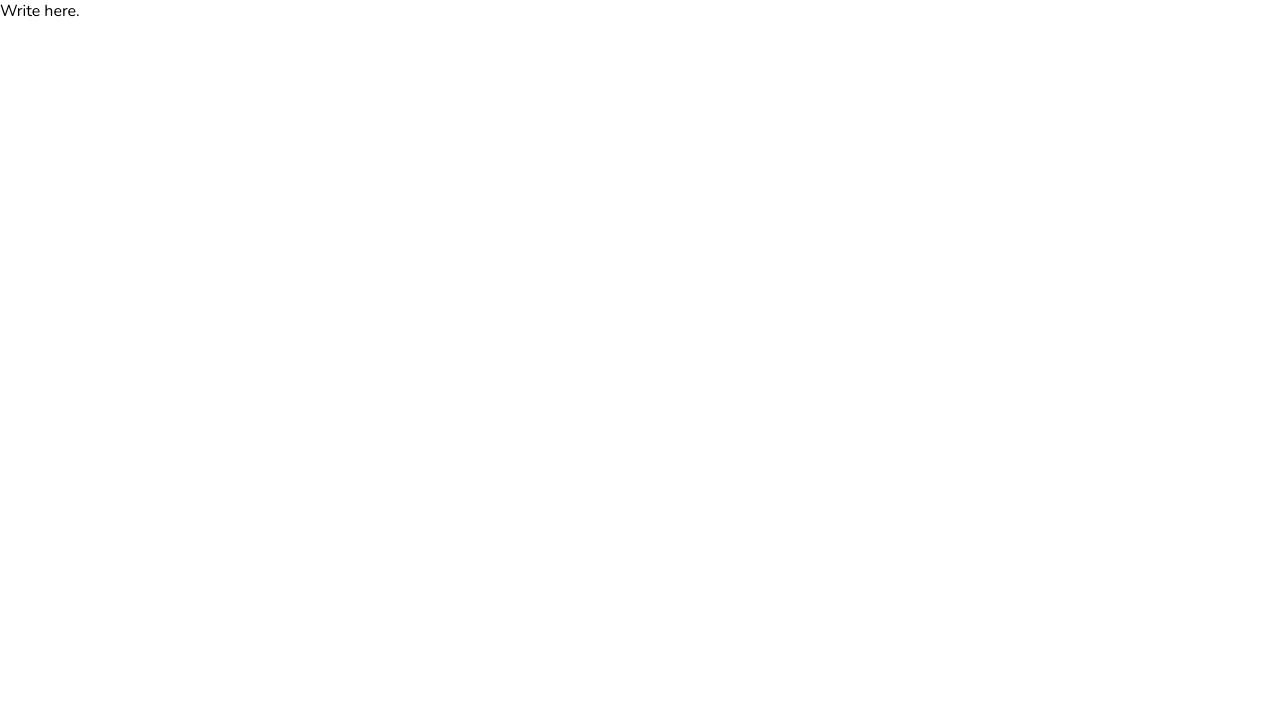
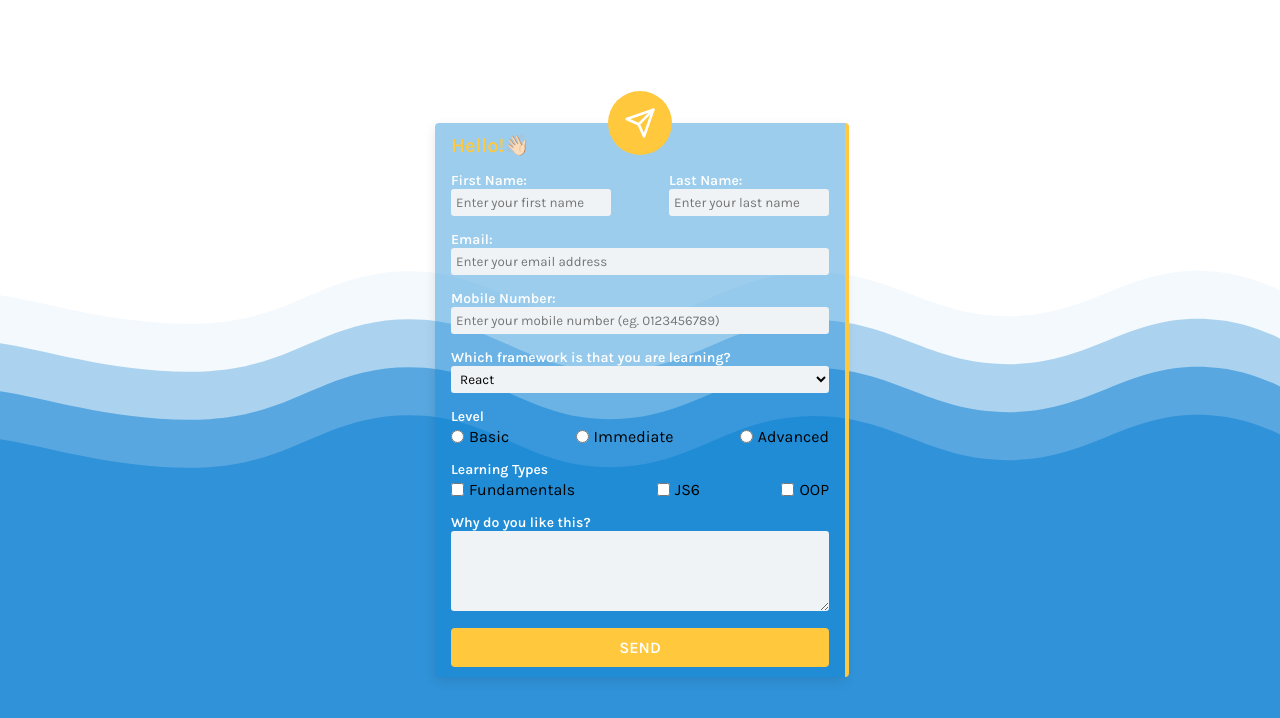
Before and after one commit to burmesesadboi/compass-assignment1, a React (Vite) app: page / in a window 1280 px wide. Shown: the top 718 px of the page. Built offline with nearby package versions, Linux system fonts and the light colour scheme.

Commit message:
styling form component

```diff
--- a/src/App.jsx
+++ b/src/App.jsx
@@ -1,9 +1,10 @@
 import { useState } from "react";
+import Form from "./form/Form";
 
 function App() {
   return (
     <div className="App">
-      <p>Write here.</p>
+      <Form />
     </div>
   );
 }
--- /dev/null
+++ b/src/form/Form.jsx
@@ -0,0 +1,119 @@
+import { Component } from "react";
+import "./Form.css";
+import { FiSend } from "react-icons/fi";
+import { frameworks, learningTypes, levels } from "../util/data";
+
+export default class Form extends Component {
+  render() {
+    return (
+      <div className="bgStyle">
+        <form>
+          <div className="formStyle">
+            <div className="sendCircle">
+              <FiSend className="sendIcon" />
+            </div>
+            <p className="head">Hello!👋🏻</p>
+            <div className="fullName">
+              <div>
+                <label className="label">First Name:</label>
+                <br />
+                <input
+                  type="text"
+                  name="firstName"
+                  placeholder="Enter your first name"
+                />
+              </div>
+              <div>
+                <label className="label">Last Name:</label>
+                <br />
+                <input
+                  type="text"
+                  name="lastName"
+                  placeholder="Enter your last name"
+                />
+              </div>
+            </div>
+
+            <div className="email">
+              <label className="label">Email:</label>
+              <br />
+              <input
+                type="email"
+                name="email"
+                placeholder="Enter your email address"
+              />
+            </div>
+            <div className="phoneNumber">
+              <label className="label">Mobile Number:</label>
+              <br />
+              <input
+                type="number"
+                name="number"
+                placeholder="Enter your mobile number (eg. 0123456789)"
+              />
+            </div>
+
+            <div className="frameworks">
+              <label className="label">
+                Which framework is that you are learning?
+              </label>
+              <br />
+              <select>
+                {frameworks.map((framework) => (
+                  <option key={framework.id} value={framework.value}>
+                    {framework.value}
+                  </option>
+                ))}
+              </select>
+            </div>
+
+            <div className="levels">
+              <label className="label">Level</label>
+              <br />
+              <div className="wrapper">
+                {levels.map((level) => (
+                  <div
+                    key={level.id}
+                    value={level.name}
+                    className="wrapperInner"
+                  >
+                    <input type="radio" name="level" />
+                    <label>{level.name}</label>
+                  </div>
+                ))}
+              </div>
+            </div>
+
+            <div className="learningTypes">
+              <label className="label">Learning Types</label>
+              <br />
+              <div className="wrapper">
+                {learningTypes.map((learningType) => (
+                  <div
+                    key={learningType.id}
+                    value={learningType.name}
+                    className="wrapperInner"
+                  >
+                    <input type="checkbox" />
+                    <label>{learningType.name}</label>
+                  </div>
+                ))}
+              </div>
+            </div>
+
+            <div className="details">
+              <label className="label">Why do you like this?</label>
+              <textarea rows="50"></textarea>
+            </div>
+
+            <div className="buttonWrapper">
+              <button className="button" type="submit">
+                SEND
+              </button>
+            </div>
+          </div>
+        </form>
+      </div>
+    );
+  }
+}
--- a/src/index.css
+++ b/src/index.css
@@ -1,5 +1,6 @@
-@import url("https://fonts.googleapis.com/css2?family=Nunito:ital,wght@0,200;0,300;0,400;0,500;0,600;0,700;0,800;0,900;0,1000;1,200;1,300;1,400;1,500;1,600;1,700;1,800;1,900;1,1000&display=swap");
+/* @import url("https://fonts.googleapis.com/css2?family=Nunito:ital,wght@0,200;0,300;0,400;0,500;0,600;0,700;0,800;0,900;0,1000;1,200;1,300;1,400;1,500;1,600;1,700;1,800;1,900;1,1000&display=swap"); */
 
+@import url("https://fonts.googleapis.com/css2?family=Karla:ital,wght@0,300;0,400;0,500;0,600;1,700&display=swap");
 :root {
   --primary-clr: hsl(204, 92%, 60%);
   --primary-clr-4: hsl(204, 92%, 43%, 0.4);
@@ -13,5 +14,5 @@
   padding: 0;
   margin: 0;
   box-sizing: border-box;
-  font-family: "Nunito", sans-serif;
+  font-family: "Karla", sans-serif;
 }
```
Also changed, not shown: 1 other file (tests, documents, lock files or other folders).
